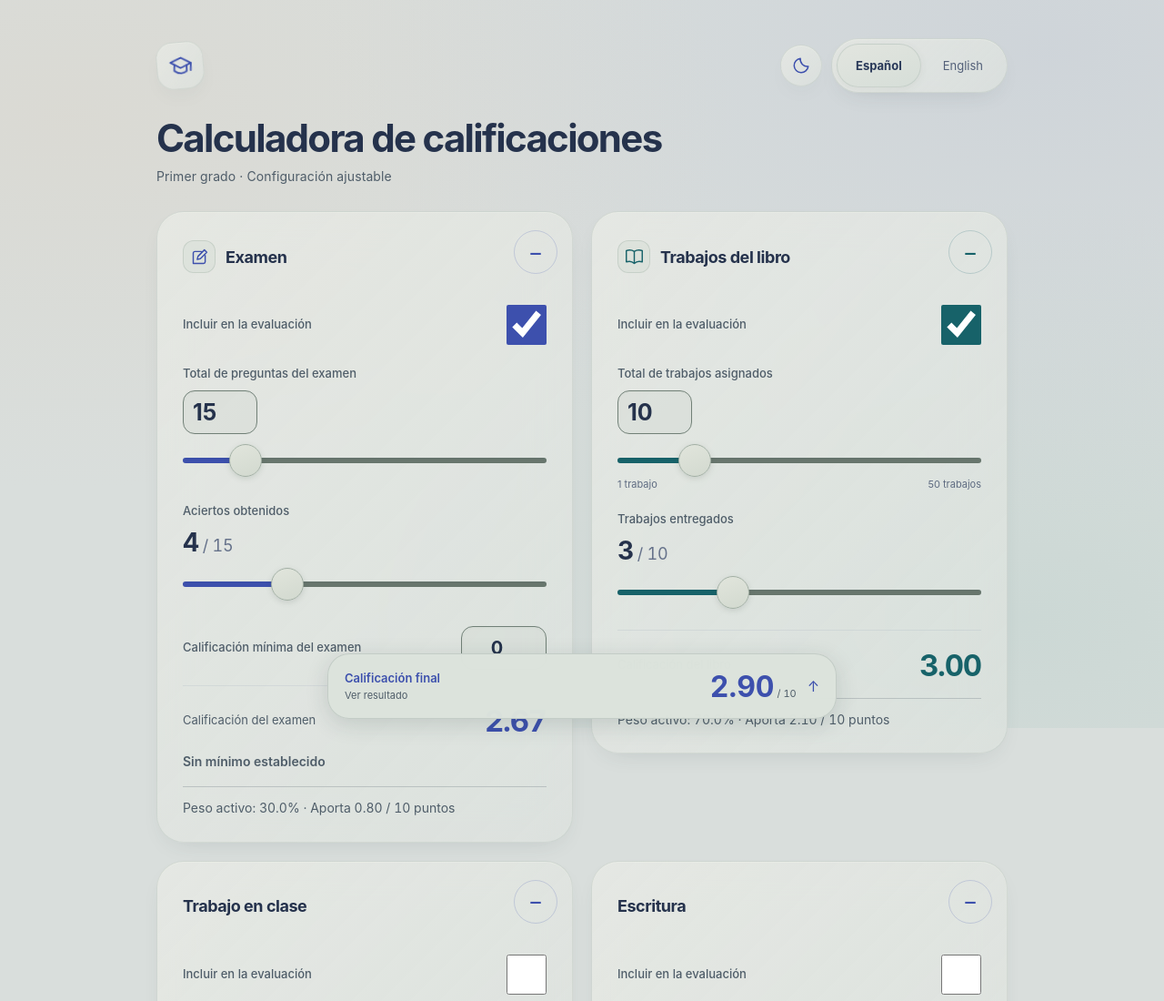
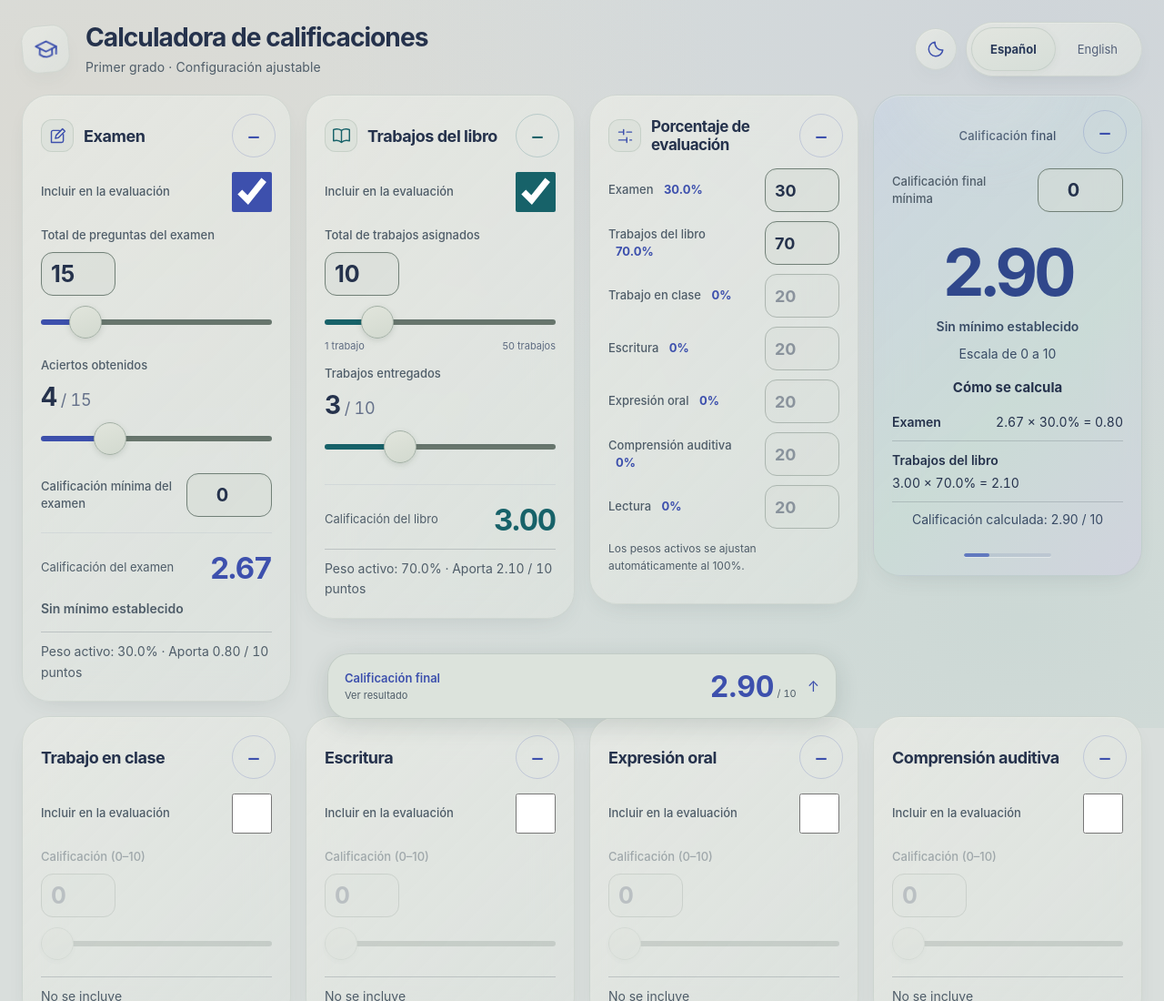
Before and after one commit to Stephmom/teacher-evaluation-app, a website: page web/index.html in a window 1280 px wide. Shown: the top 1100 px of the page at 91% size. Drawn offline with Linux system fonts and the light colour scheme.

Commit message:
Use full browser width for a more compact calculator

```diff
--- a/web/app.js
+++ b/web/app.js
@@ -77,7 +77,7 @@ for (const key of extraCategories) {
     <fieldset id="${key}-fields"><label for="${key}Grade" data-i18n="grade"></label>
     <input id="${key}Grade" type="number" min="0" max="10" step="0.1" inputmode="decimal" value="0">
     <input id="${key}Grade-slider" type="range" min="0" max="10" step="0.1" value="0" data-label="grade"></fieldset>`;
-  element('weight-title').closest('section').before(card);
+  document.querySelector('.grid').append(card);
 }
 for (const key of ['exam', 'book']) {
   const toggle = document.createElement('label');
--- a/web/index.html
+++ b/web/index.html
@@ -21,7 +21,7 @@
   <link rel="apple-touch-icon" href="apple-touch-icon.png">
   <link rel="icon" href="icon.svg" type="image/svg+xml">
   <title>Calculadora de calificaciones</title>
-  <link rel="stylesheet" href="styles.css?v=accessibility-1">
+  <link rel="stylesheet" href="styles.css?v=full-width-1">
 </head>
 <body>
   <main>
@@ -103,6 +103,6 @@
     <strong><span id="pinned-grade">2.90</span><small> / 10</small></strong>
     <span aria-hidden="true">↑</span>
   </button>
-  <script type="module" src="app.js?v=accessibility-1"></script>
+  <script type="module" src="app.js?v=full-width-1"></script>
 </body>
 </html>
--- a/web/styles.css
+++ b/web/styles.css
@@ -30,7 +30,7 @@ body::after {
   pointer-events: none;
   background: radial-gradient(ellipse at 5% 10%, #503b684d, transparent 45%), radial-gradient(ellipse at 95% 8%, #353c795c, transparent 50%), radial-gradient(ellipse at 85% 90%, #22516466, transparent 48%), #101623;
 }
-main { max-width: 1000px; margin: 0 auto; padding: 42px 32px 28px; }
+main { width: 100%; min-height: 100dvh; margin: 0 auto; padding: 24px; }
 button, input { font: inherit; }
 button { cursor: pointer; -webkit-tap-highlight-color: transparent; }
 svg { fill: none; stroke: currentColor; stroke-width: 1.65; stroke-linecap: round; stroke-linejoin: round; }
@@ -287,3 +287,29 @@ input[type="range"]::-moz-range-thumb { width: 34px; height: 34px; }
 :root[data-theme="light"] input[type="range"]::-moz-range-track { background: #68766d; }
 :root[data-theme="dark"] input[type="range"]::-webkit-slider-runnable-track { background: linear-gradient(to right, var(--accent) var(--fill), #8492ac var(--fill)); }
 :root[data-theme="dark"] input[type="range"]::-moz-range-track { background: #8492ac; }
+
+/* Use the available browser width without shrinking accessible controls. */
+.grid { grid-template-columns: repeat(auto-fit, minmax(min(100%, 290px), 1fr)); gap: 16px; }
+.card { padding: 20px; }
+.card > h2 { margin-bottom: 12px; }
+.category-toggle { margin-bottom: 12px; }
+.field + .field { margin-top: 14px; }
+.weight-row { margin-bottom: 10px; }
+.contribution { margin-top: 12px; padding-top: 10px; }
+.final h3 { margin-top: 16px; }
+.actions { margin-block: 18px 12px; }
+@media (min-width: 800px) {
+  header { display: grid; grid-template-columns: 52px minmax(0, 1fr) auto; column-gap: 18px; row-gap: 4px; align-items: center; margin-bottom: 20px; }
+  .topbar { display: contents; }
+  .mark { grid-column: 1; grid-row: 1 / 3; }
+  .header-controls { grid-column: 3; grid-row: 1 / 3; }
+  h1 { grid-column: 2; grid-row: 1; max-width: none; margin: 0; font-size: clamp(25px, 2.2vw, 34px); letter-spacing: -1px; }
+  .subtitle { grid-column: 2; grid-row: 2; margin: 0; }
+}
+@media (min-width: 1280px) {
+  .grid { grid-template-columns: repeat(4, minmax(0, 1fr)); }
+}
+@media (max-width: 620px) {
+  main { padding-inline: 14px; padding-top: 18px; }
+  .grid { grid-template-columns: minmax(0, 1fr); }
+}
```
